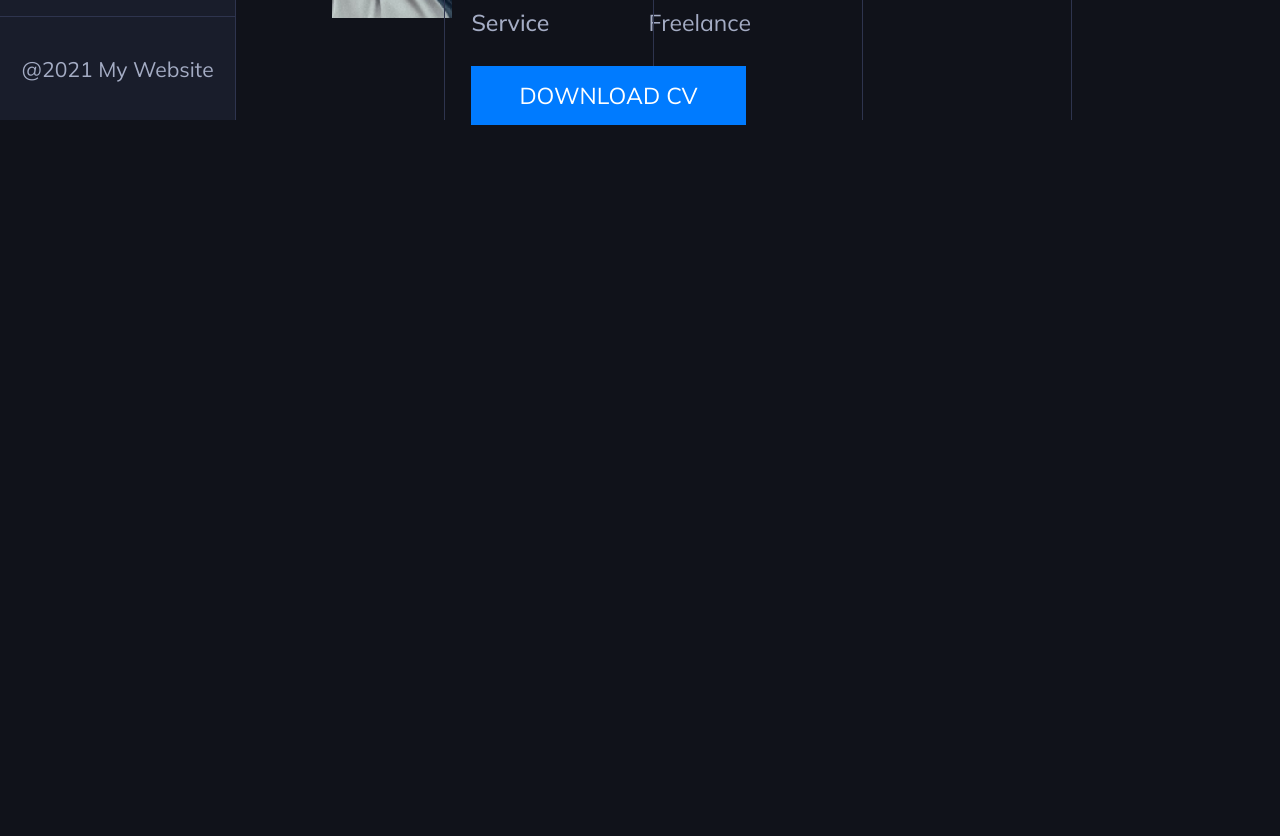
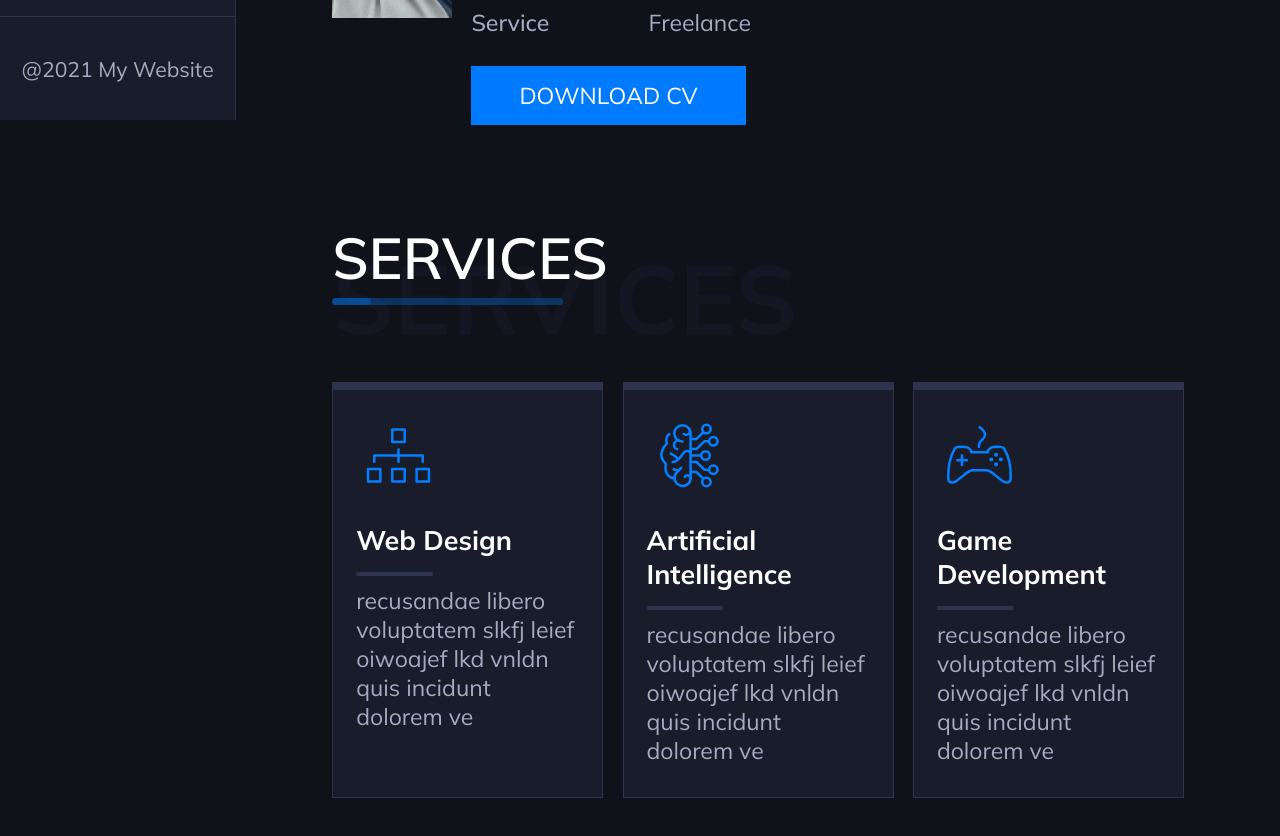
Before and after one commit to sujiayi317/react-js-styled-components, a React (Create React App) app: page /about in a window 1280 px wide. Shown: the part 680-1516 px from the top of the page. Before the commit the page ends 901 px from the top, so only its background shows below. Built offline with nearby package versions, Linux system fonts and the light colour scheme.

Commit message:
Finish services section

```diff
--- a/src/App.js
+++ b/src/App.js
@@ -14,7 +14,7 @@ const MainContentStyled = styled.main`
   margin-left: 12.3rem;
   min-height: 100vh;
 
-  .lines {
+  /* .lines {
     position: absolute;
     min-height: 100vh;
     width: 100%;
@@ -29,7 +29,7 @@ const MainContentStyled = styled.main`
       min-height: 100vh;
       background-color: var(--border-color);
     }
-  }
+  } */
 `;
 
 function App() {
@@ -37,12 +37,12 @@ function App() {
     <div>
       <Sidebar />
       <MainContentStyled className='main-content'>
-        <div className='lines'>
+        {/* <div className='lines'>
           <div className='line1'></div>
           <div className='line2'></div>
           <div className='line3'></div>
           <div className='line4'></div>
-        </div>
+        </div> */}
         <Switch>
           <Route path='/' exact>
             <HomePage />
--- a/src/Components/PrimaryButton.js
+++ b/src/Components/PrimaryButton.js
@@ -10,16 +10,21 @@ const PrimaryButtonStyled = styled.a`
   font-size: inherit;
   position: relative;
   text-transform: uppercase;
-  &:hover::after {
+  &::after {
     content: '';
     position: absolute;
-    width: 100%;
-    height: .3rem;
-    background-color: var(--white-color);
+    width: 0;
+    height: .2rem;
     left: 0;
     bottom: 0;
     transition: all .4s ease-in-out;
+    opacity: 0.7;
 
+  }
+  &:hover::after {
+
+    width: 100%;
+    background-color: var(--white-color);
   }
 `;
 
--- /dev/null
+++ b/src/Components/ServiceCard.js
@@ -0,0 +1,52 @@
+import React from 'react'
+import styled from 'styled-components'
+
+const ServiceCardStyled = styled.div`
+  background-color: var(--background-dark-grey);
+  border-top: 8px solid var(--border-color);
+  border-bottom: 1px solid var(--border-color);
+  border-left: 1px solid var(--border-color);
+  border-right: 1px solid var(--border-color);
+  transition: all .4s ease-in-out;
+  &:hover {
+    border-top: 8px solid var(--primary-color);
+    transform: translateY(3px);
+  }
+
+  .container {
+    padding: 1.2rem;
+    h4 {
+      color: var(--white-color);
+      font-size: 1.4rem;
+      padding: 1rem 0;
+      position: relative;
+      &::after {
+        content: "";
+        width: 4rem;
+        background-color: var(--border-color);
+        height: 4px;
+        position: absolute;
+        left: 0;
+        bottom: 0;
+        border-radius: 10px;
+      }
+    }
+    p {
+      padding: .5rem 0;
+    }
+  }
+`
+
+const ServiceCard = ({image, title, paragraph}) => {
+  return (
+    <ServiceCardStyled>
+      <div className="container">
+        <img src={image} alt="" />
+        <h4>{title}</h4>
+        <p>{paragraph}</p>
+      </div>
+    </ServiceCardStyled>
+  )
+}
+
+export default ServiceCard
--- /dev/null
+++ b/src/Components/ServicesSection.js
@@ -0,0 +1,61 @@
+import React from 'react';
+import styled from 'styled-components';
+import { InnerLayout } from '../styles/Layout';
+import ServiceCard from './ServiceCard';
+import Title from './Title';
+import design from '../img/design.svg';
+import intelligence from '../img/intelligence.svg';
+import gamedev from '../img/game-dev.svg';
+
+const ServicesSectionStyled = styled.section`
+  .services {
+    margin-top: 2rem;
+    display: flex;
+    justify-content: space-between;
+  }
+  .mid-card {
+    margin-left: 1rem;
+    margin-right: 1rem;
+  }
+`;
+
+const ServicesSection = () => {
+  return (
+    <InnerLayout>
+      <ServicesSectionStyled>
+        <Title title={'Services'} span={'services'} />
+        <div className='services'>
+          <div className='services'>
+            <ServiceCard
+              image={design}
+              title={'Web Design'}
+              paragraph={
+                'recusandae libero voluptatem slkfj leief oiwoajef lkd vnldn quis incidunt dolorem ve'
+              }
+            />
+          </div>
+          <div className='services mid-card'>
+            <ServiceCard
+              image={intelligence}
+              title={'Artificial Intelligence'}
+              paragraph={
+                'recusandae libero voluptatem slkfj leief oiwoajef lkd vnldn quis incidunt dolorem ve'
+              }
+            />
+          </div>
+          <div className='services'>
+            <ServiceCard
+              image={gamedev}
+              title={'Game Development'}
+              paragraph={
+                'recusandae libero voluptatem slkfj leief oiwoajef lkd vnldn quis incidunt dolorem ve'
+              }
+            />
+          </div>
+        </div>
+      </ServicesSectionStyled>
+    </InnerLayout>
+  );
+};
+
+export default ServicesSection;
--- a/src/pages/AboutPage.js
+++ b/src/pages/AboutPage.js
@@ -3,6 +3,7 @@ import React from 'react';
 import { MainLayout } from '../styles/Layout';
 import Title from '../Components/Title';
 import ImageSection from '../Components/ImageSection';
+import ServicesSection from '../Components/ServicesSection';
 
 const AboutStyled = styled.section``;
 
@@ -12,6 +13,7 @@ const AboutPage = () => {
       <AboutStyled>
         <Title title={'About Me'} span={'About Me'} />
         <ImageSection />
+        <ServicesSection />
       </AboutStyled>
     </MainLayout>
   );
--- a/src/styles/Layout.js
+++ b/src/styles/Layout.js
@@ -3,3 +3,7 @@ import styled from "styled-components";
 export const MainLayout = styled.div`
   padding: 5rem;
 `;
+
+export const InnerLayout = styled.div`
+  padding: 5rem 0;
+`
```
